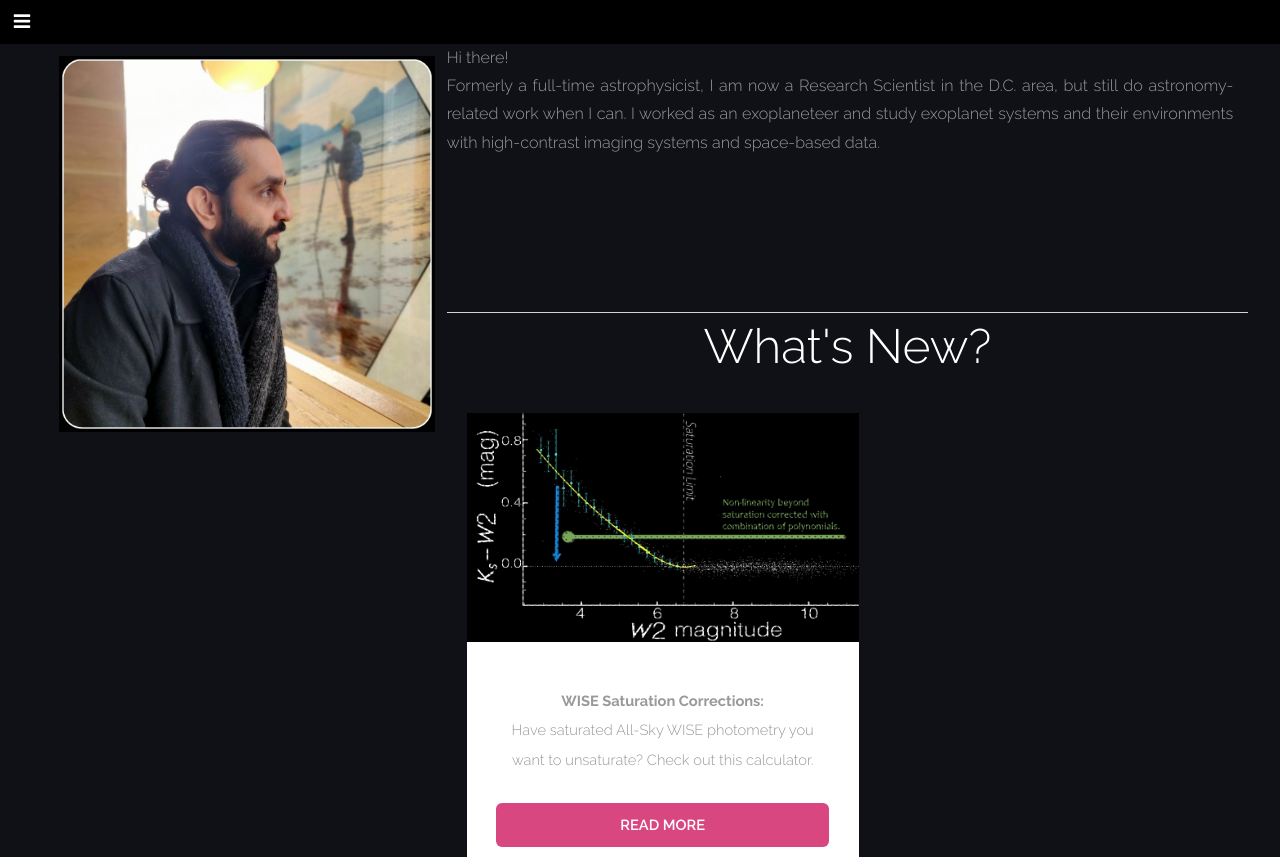
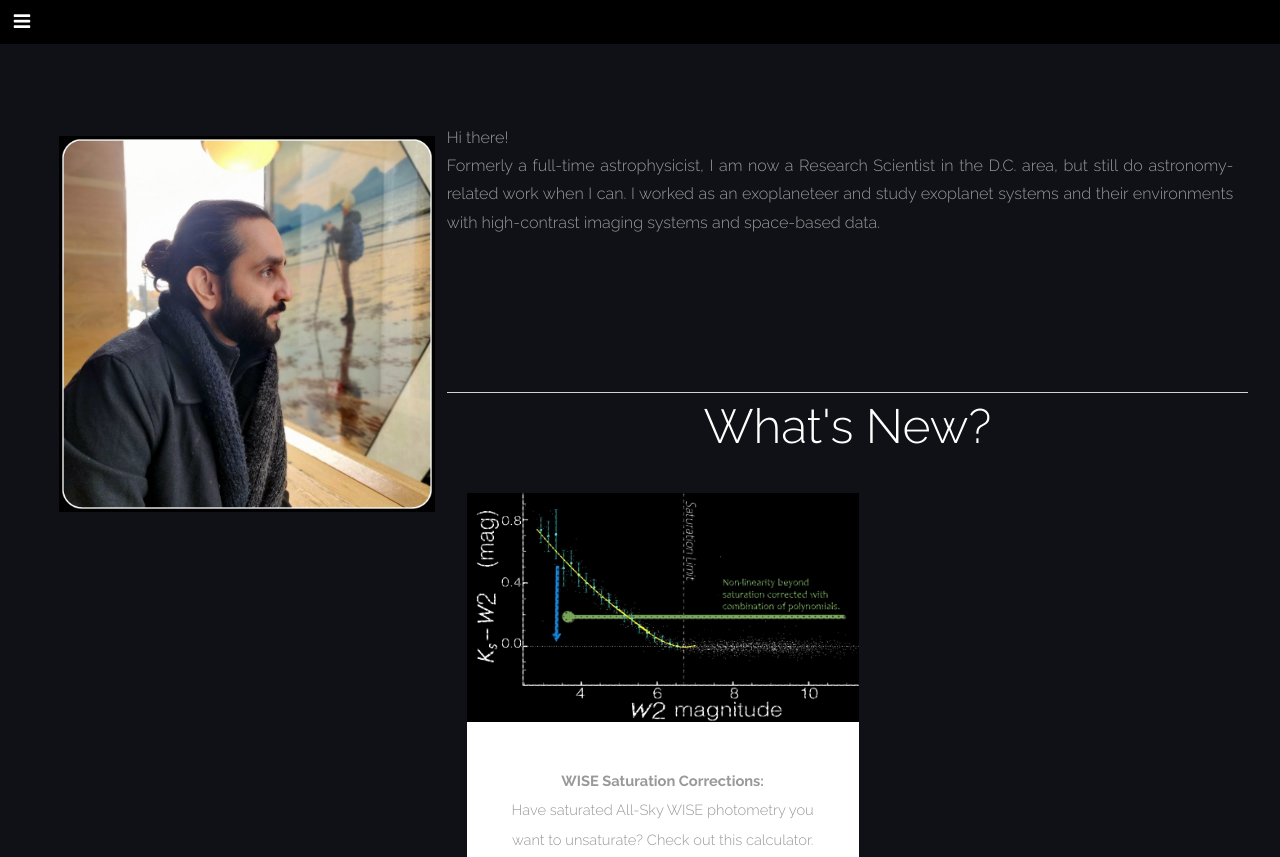
Before and after one commit to astropatel/astropatel.github.io, a plain HTML site: page index.html in a window 1280 px wide. Shown: the top 857 px of the page. Drawn offline with Linux system fonts and the light colour scheme.

Commit message:
fixing top stuff3

```diff
--- a/index.html
+++ b/index.html
@@ -8,7 +8,7 @@
    <head>
       <title>Rahul Patel, PhD.</title>
       <meta http-equiv="Content-Type" content="text/html; charset=utf-8" />
-     <!-- <link rel="stylesheet" href="css/header.css"/> -->
+     <link rel="stylesheet" href="css/header.css"/>
       <meta name="description" content="" />
       <meta name="keywords" content="" />
       <!--[if lte IE 8]><script src="css/ie/html5shiv.js"></script><![endif]-->
```
